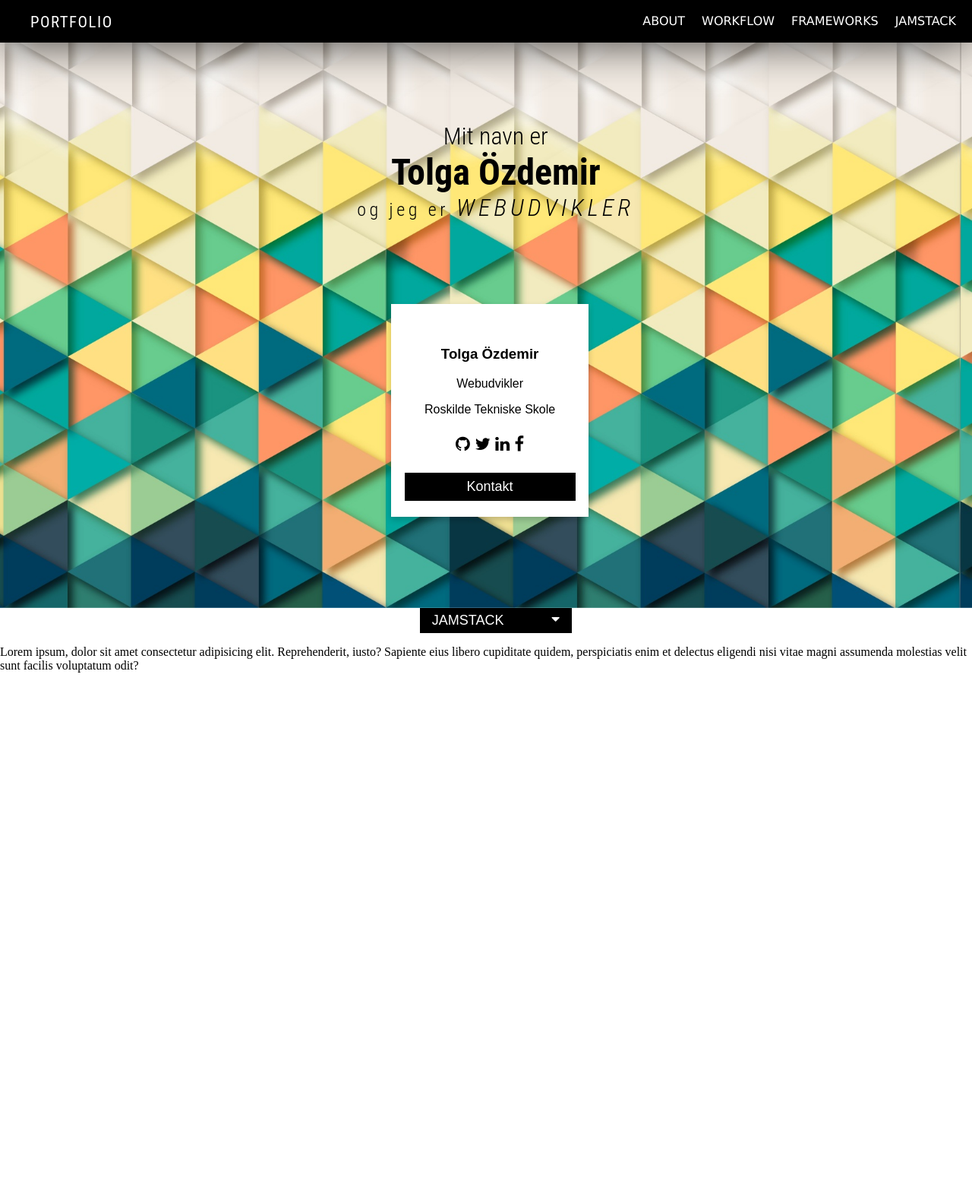
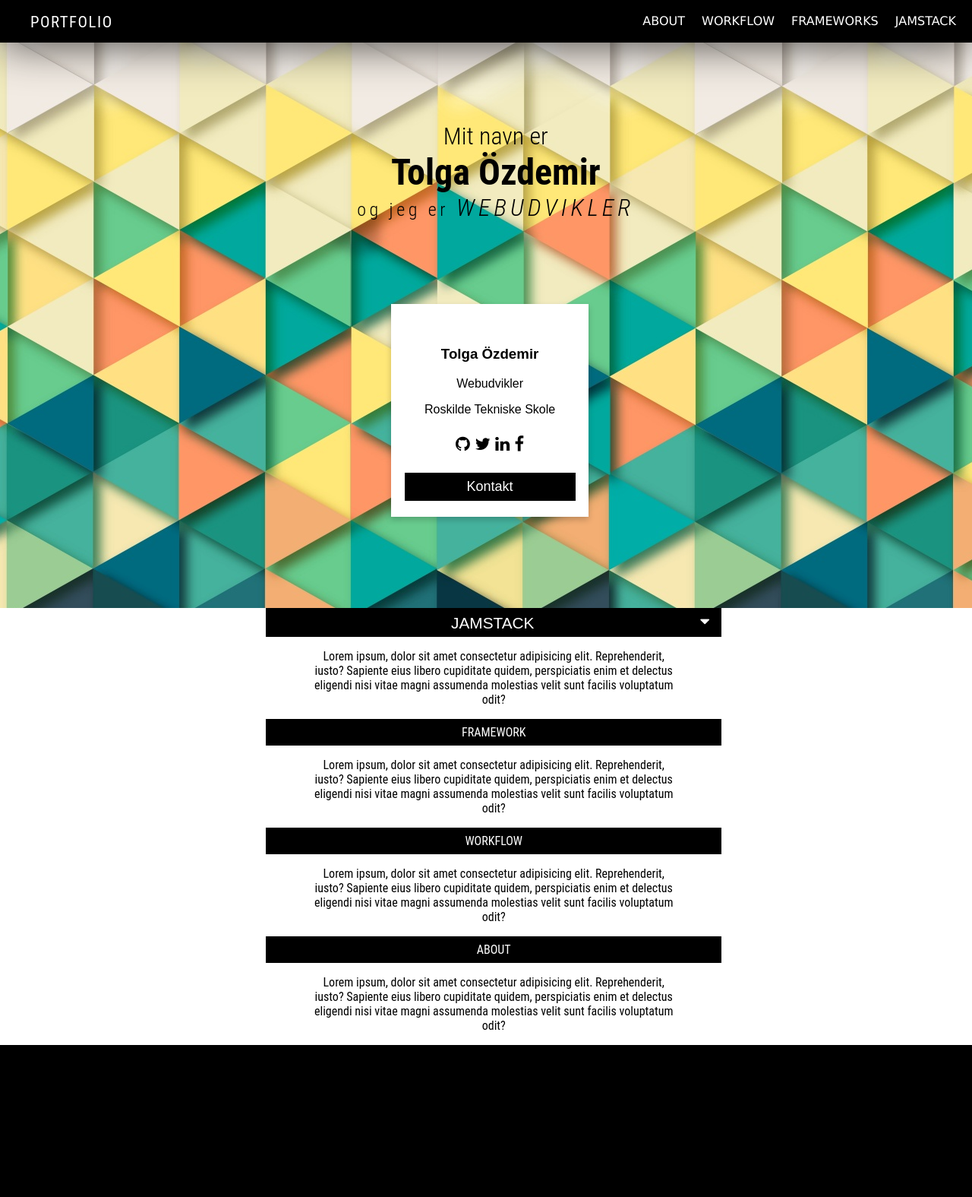
Before and after one commit to rts-cmk-wuhf02/praktikperiode-portfolio-TolgaAkaMoon, a Node project: template assets/html/templates/index.ejs in a window 1280 px wide. Shown: the whole page at 76% size. Before the commit the page ends 885 px from the top, so only its background shows below. Run offline with Node 20 templates, Linux system fonts and the light colour scheme; the template is opened without the code that fills it, so the values that code supplies are empty; style sheets or scripts are compiled from the project's sources.

Commit message:
add main

```diff
--- a/assets/css/components/footer.scss
+++ b/assets/css/components/footer.scss
@@ -1,7 +1,7 @@
-.footer {
+.main__footer {
     width: 100%;
-    height: 400px;
-
+    height: 200px;
+    background-color: black;
 }
 
 @media only screen and (min-width: 768px) {
--- a/assets/css/components/jamstack.scss
+++ b/assets/css/components/jamstack.scss
@@ -11,19 +11,21 @@
 
   /* Style the sidenav links and the dropdown button */
   .sidenav a, .dropdown-btn {
-    padding: 6px 8px 6px 16px;
+    padding: 8px 8px 6px 25px;
     text-decoration: none;
     color: white;
     display: block;
     flex-direction: column;
+    align-items: center;
+    justify-content: center;
     border: none;
     background: none;
-    width: 200px;
-    text-align: left;
+    width: 100%;
     cursor: pointer;
     outline: none;
     background-color: black;
-    font-size: 18px;
+    text-align: center;
+    font-size: 1.3rem;
   }
 
   /* On mouse-over */
@@ -32,12 +34,12 @@
   }
 
   .jamstack__div {
-      width: 100%;
-      display: flex;
-      align-items: center;
-      justify-content: center;
-      flex-direction: column;
-      margin-left: 1%;
+    display: flex;
+    flex-direction: column;
+    justify-content: center;
+    align-items: center;
+    width: 70%;
+     max-width: 600px;
   }
 
   /* Main content */
@@ -58,13 +60,15 @@
     justify-content: center;
     align-items: center;
     background-color: #262626;
-    width: 200px;
+    width: 100%;
     height: 100px;
+    font-size: 1rem;
   }
 
  .dropdown-container a {
      color: white;
      margin-top: 5px;
+     font-size: 1.3rem;
  }
 
   /* Optional: Style the caret down icon */
@@ -72,3 +76,32 @@
     float: right;
     padding-right: 8px;
   }
+
+  .main__jamDesc {
+    text-align: center;
+    width: 80%;
+    max-width: 600px;
+    font-family: 'Roboto Condensed', sans-serif
+  }
+
+  // new
+  .Frame__button {
+    font-family: 'Roboto Condensed', sans-serif;
+    font-size: 1em;
+    width: 100%;
+    text-transform: uppercase;
+  }
+
+  .Work__button {
+    font-family: 'Roboto Condensed', sans-serif;
+    text-transform: uppercase;
+    width: 100%;
+    font-size: 1em;
+  }
+
+  .About__button {
+    font-family: 'Roboto Condensed', sans-serif;
+    text-transform: uppercase;
+    width: 100%;
+    font-size: 1em;
+  }
--- a/assets/css/components/main.scss
+++ b/assets/css/components/main.scss
@@ -1,15 +1,48 @@
 .main {
-    background-image: url("../images/background.jpg");
+    background-repeat: no-repeat;
+    background-position: center;
+    background-size: auto;
+    background-color: white;
     margin: 0;
     padding: 0;
-    background-repeat: no-repeat;
-    background-position: center;
-    background-size: cover;
     z-index: -10;
 }
 
 .main__jamstack {
     width: 100%;
+    margin-left: 0.8%;
+    display: flex;
+    flex-direction: column;
+    align-items: center;
+    align-content: center;
+    justify-content: center;
+}
+
+.main__Frame {
+    display: flex;
+    flex-direction: column;
+    justify-content: center;
+    align-items: center;
+     max-width: 600px;
+     width: 70%;
+}
+
+.main__Work {
+    display: flex;
+    flex-direction: column;
+    justify-content: center;
+    align-items: center;
+    max-width: 600px;
+    width: 70%;
+}
+
+.main__About {
+    display: flex;
+    flex-direction: column;
+    justify-content: center;
+    align-items: center;
+    width: 70%;
+    max-width: 600px;
 }
 
 .section__background {
--- a/assets/html/templates/index.ejs
+++ b/assets/html/templates/index.ejs
@@ -29,18 +29,35 @@
 
     <section class="main__jamstack">
         <div class="jamstack__div">
-            <button class="dropdown-btn">JAMSTACK
-              <i class="fa fa-caret-down"></i>
+            <button class="dropdown-btn">JAMSTACK<i class="fa fa-caret-down"></i>
             </button>
             <div class="dropdown-container">
+              <a href="#">JavaScript</a>
+              <a href="#">API</a>
               <a href="#">HTML</a>
-              <a href="#">CSS</a>
-              <a href="#">JavaScript</a>
             </div>
+            <p class="main__jamDesc">Lorem ipsum, dolor sit amet consectetur adipisicing elit. Reprehenderit, iusto? Sapiente eius libero cupiditate quidem, perspiciatis enim et delectus eligendi nisi vitae magni assumenda molestias velit sunt facilis voluptatum odit?</p>
         </div>
-        <p>Lorem ipsum, dolor sit amet consectetur adipisicing elit. Reprehenderit, iusto? Sapiente eius libero cupiditate quidem, perspiciatis enim et delectus eligendi nisi vitae magni assumenda molestias velit sunt facilis voluptatum odit?</p>
+
+        <div class="main__Frame">
+            <button class="Frame__button">Framework</button>
+            <p class="main__jamDesc">Lorem ipsum, dolor sit amet consectetur adipisicing elit. Reprehenderit, iusto? Sapiente eius libero cupiditate quidem, perspiciatis enim et delectus eligendi nisi vitae magni assumenda molestias velit sunt facilis voluptatum odit?</p>
+        </div>
+
+        <div class="main__Work">
+            <button class="Work__button">Workflow</button>
+            <p class="main__jamDesc">Lorem ipsum, dolor sit amet consectetur adipisicing elit. Reprehenderit, iusto? Sapiente eius libero cupiditate quidem, perspiciatis enim et delectus eligendi nisi vitae magni assumenda molestias velit sunt facilis voluptatum odit?</p>
+        </div>
+
+        <div class="main__About">
+            <button class="About__button">About</button>
+            <p class="main__jamDesc">Lorem ipsum, dolor sit amet consectetur adipisicing elit. Reprehenderit, iusto? Sapiente eius libero cupiditate quidem, perspiciatis enim et delectus eligendi nisi vitae magni assumenda molestias velit sunt facilis voluptatum odit?</p>
+        </div>
     </section>
 
+    <footer class="main__footer">
+
+    </footer>
 
 </main>
 
--- a/assets/js/script.js
+++ b/assets/js/script.js
@@ -30,3 +30,5 @@ for (i = 0; i < dropdown.length; i++) {
     }
   });
 }
+
+let dropdwn = document.querySelector(".dropdown-container");
```
